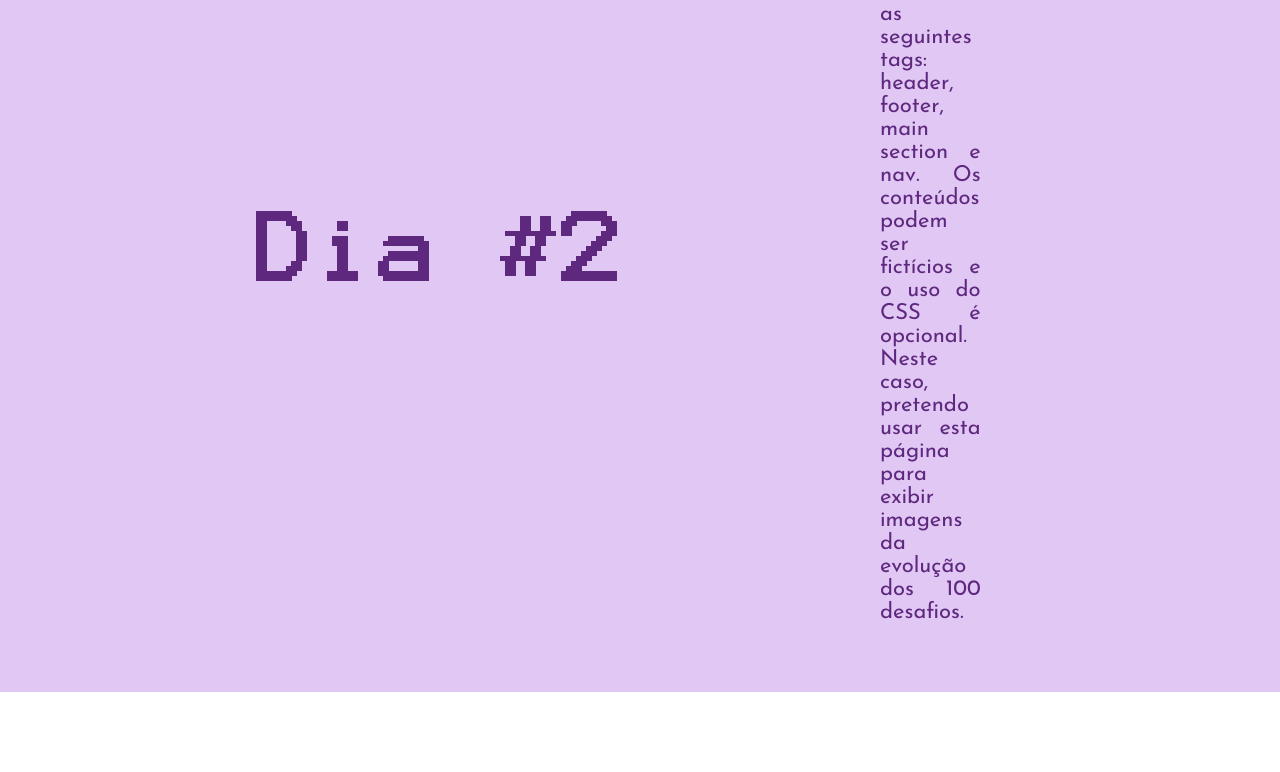
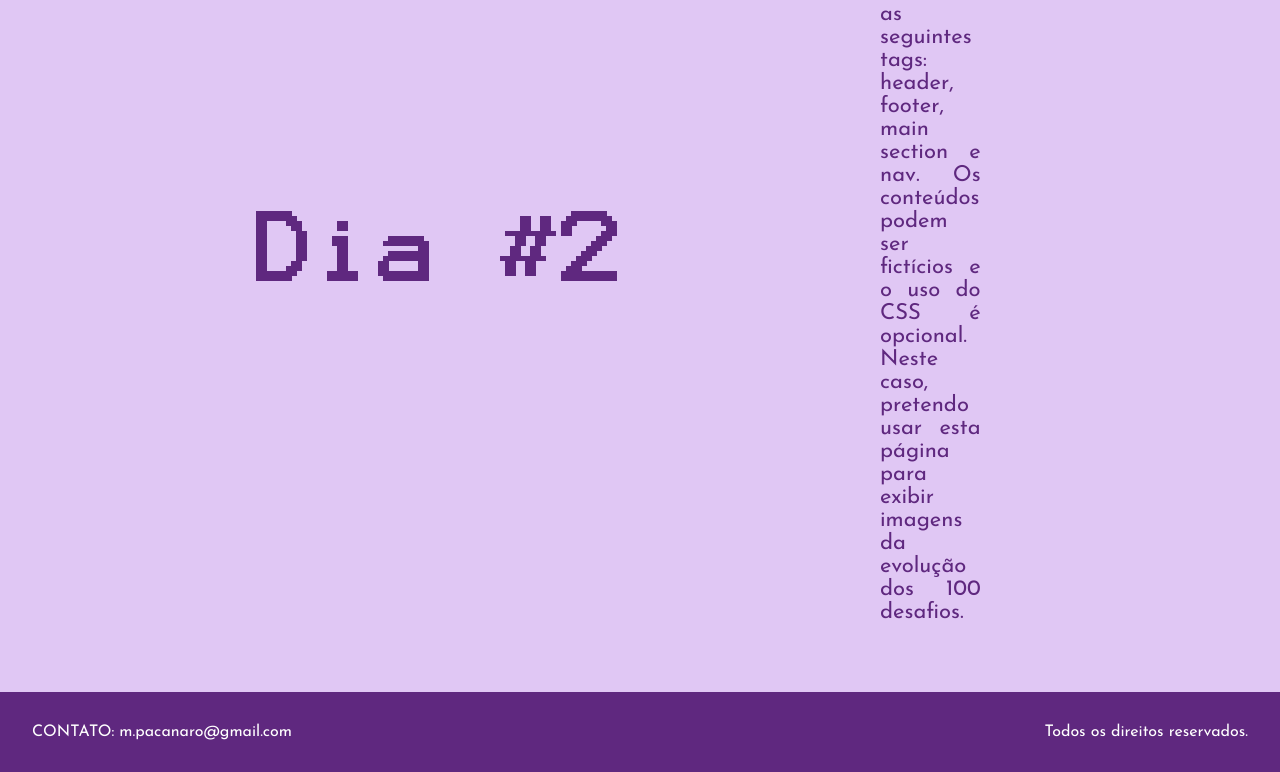
Before and after one commit to marcospacanaro/100-days-of-code, a plain HTML site: page index.html in a window 1280 px wide. Shown: the part 1550-2322 px from the top of the page. Before the commit the page ends 2242 px from the top, so only its background shows below. Drawn offline with Linux system fonts and the light colour scheme.

Commit message:
Add files via upload

```diff
--- a/index.html
+++ b/index.html
@@ -77,8 +77,10 @@
 
         <div>
             <p class="main-p">
-                Estruturar uma página web no padrão HTML5, contendo as seguintes tags: header, footer, main section e nav.
-                Os conteúdos podem ser fictícios e o uso do CSS é opcional. Neste caso, pretendo usar esta página para exibir imagens
+                Estruturar uma página web no padrão HTML5, contendo as seguintes tags: header, footer, main section e
+                nav.
+                Os conteúdos podem ser fictícios e o uso do CSS é opcional. Neste caso, pretendo usar esta página para
+                exibir imagens
                 da evolução dos 100 desafios.
                 <br>
                 <br>
@@ -87,6 +89,20 @@
         </div>
     </section>
 
+    <footer id="footer">
+
+        <div>
+            CONTATO: m.pacanaro@gmail.com
+        </div>
+
+        <div>
+            Todos os direitos reservados.
+        </div>
+
+    </footer>
+
+
+
 </body>
 
 </html>
--- a/style.css
+++ b/style.css
@@ -103,3 +103,14 @@ body {
     justify-content: space-between;
     align-items: center;
 }
+
+#footer {
+    background-color :#5F287F;
+    margin: 0px;
+    padding: 2rem;
+
+    display: flex;
+    justify-content: space-between;
+
+    font-family: 'Josefin Sans', sans-serif;
+    color: white;
```
